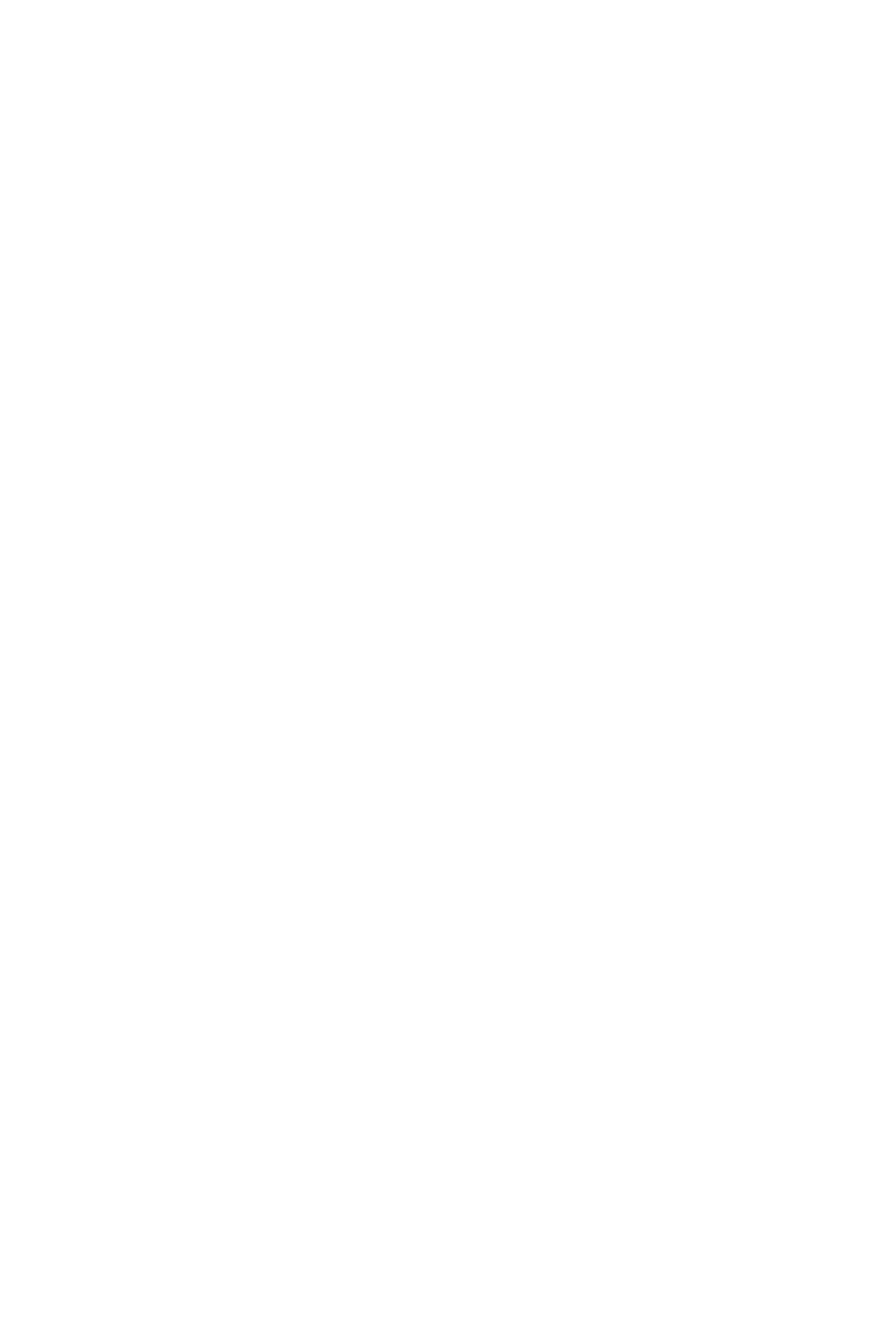
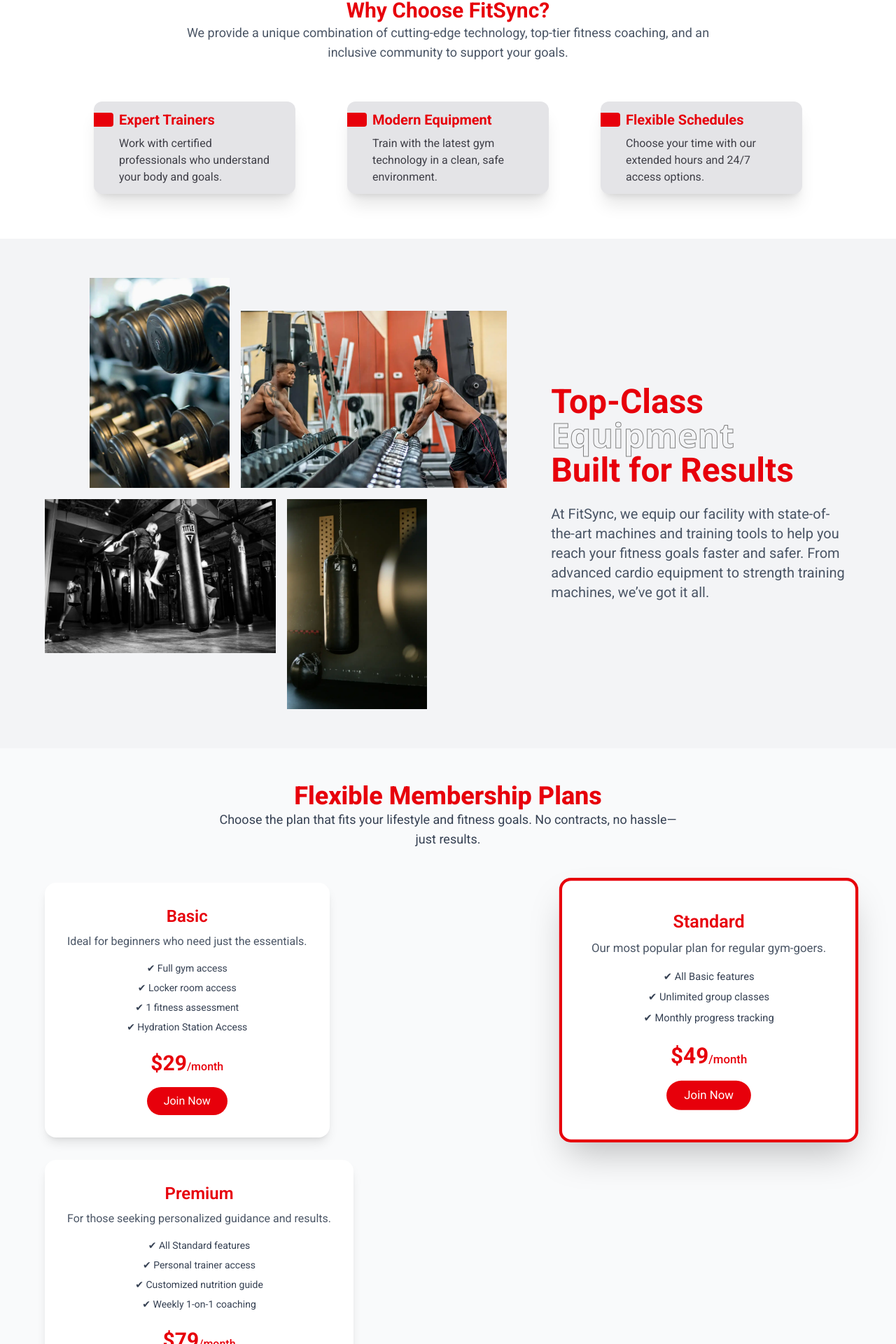
Before and after one commit to muhammadhussain29/FitSync, a React (Vite) app: page /member in a window 1280 px wide. Shown: the part 851-2771 px from the top of the page at 70% size. Before the commit the page ends 800 px from the top, so only its background shows below. Built offline with nearby package versions, Linux system fonts and the light colour scheme; a web font is replaced by a local one.

Commit message:
Members page added

```diff
--- a/src/pages/Member.jsx
+++ b/src/pages/Member.jsx
@@ -1,9 +1,140 @@
-import React from 'react'
+import React from "react";
+import SecondaryHeader from "../components/SecondaryHeader";
+import AchievementCard from "../components/AchievementCard";
+import FAQ from "../components/FAQ";
 
 const Member = () => {
+
+  const ChooseUs = [{
+    "heading": "Expert Trainers",
+    "text": "Work with certified professionals who understand your body and goals."
+  }, {
+    "heading": "Modern Equipment",
+    "text": "Train with the latest gym technology in a clean, safe environment."
+  }, {
+    "heading": "Flexible Schedules",
+    "text": "Choose your time with our extended hours and 24/7 access options."
+  }
+  ]
+
+  const faqs = [
+    {
+      "question": "Can I cancel my membership anytime?",
+      "answer": "Yes, you can cancel your membership at any time without any cancellation fees. Simply contact our support or visit the front desk."
+    },
+    {
+      "question": "Do you offer trial memberships?",
+      "answer": "Yes! We offer a 7-day free trial so you can experience our facilities and classes before committing."
+    },
+    {
+      "question": "Is there a joining fee?",
+      "answer": "No, we do not charge any joining or registration fees. What you see in the membership plan is what you pay."
+    },
+    {
+      "question": "Can I switch plans later?",
+      "answer": "Absolutely. You can upgrade or downgrade your membership plan at any time via your member dashboard or with our support team."
+    },
+    {
+      "question": "Are classes included in all plans?",
+      "answer": "Group classes are included in Standard and Premium plans. Basic members can purchase class passes separately."
+    }
+  ]
+
+
   return (
-    <div>Member</div>
-  )
-}
+    <div className="text-gray-800 roboto">
+      {/* Hero Section */}
+      <SecondaryHeader heading={"Join the FitSync Family"} subheading={""} text={"Transform your fitness journey with our premium facilities, expert trainers, and personalized plans tailored for every fitness goal."} button={["Learn More", "Subscribe"]} />
 
-export default Member
+      {/* Why Choose Us Section */}
+      <section className="py-12 md:px-16 px-8">
+        <h2 className="text-3xl text-center font-bold text-red-600">Why Choose FitSync?</h2>
+        <p className="text-lg text-gray-600 text-center mb-10 max-w-3xl mx-auto">
+          We provide a unique combination of cutting-edge technology, top-tier fitness
+          coaching, and an inclusive community to support your goals.
+        </p>
+        <div className="flex justify-evenly justify-items-stretch items-stretch flex-wrap mt-6">
+          {ChooseUs.map((elem, index) => {
+            return <AchievementCard key={index} data={elem} />
+          })}
+        </div>
+      </section>
+
+      {/* Equipment Section */}
+      <section className="py-12 md:px-16 px-8 bg-gray-100 flex md:flex-row flex-col-reverse">
+        <div className="mx-auto md:my-0 my-10">
+          {/* left */}
+          <div className="flex items-end sm:translate-x-4">
+            <img src="/images/gallery4.webp" alt="" className="h-[140px] sm:h-[170px] md:h-[200px] lg:h-[250px] xl:h-[300px] m-2" />
+            <img src="/images/gallery21.webp" alt="" className="w-[170px] sm:w-[200px] md:w-[230px] lg:w-[330px] xl:w-[380px] h-full m-2" />
+          </div>
+          <div className="flex sm:-translate-x-12 -translate-x-8">
+            <img src="/images/gallery16.webp" alt="" className="w-[170px] sm:w-[200px] md:w-[230px] lg:w-[280px] xl:w-[330px] h-full m-2" />
+            <img src="/images/gallery15.webp" alt="" className="h-[190px] sm:h-[220px] md:h-[200px] lg:h-[250px] xl:h-[300px] m-2" />
+          </div>
+        </div>
+        {/* right */}
+        <div className="md:w-2/5 flex flex-col justify-center pl-8">
+          <h2 className="xl:text-5xl lg:text-4xl md:text-2xl text-3xl font-bold text-red-600 md:mb-6 mb-2 text-center md:text-left">Top-Class <span className='stroke font-sans'>Equipment</span><br /> Built for Results</h2>
+          <p className="xl:text-xl lg:text-lg text-base text-gray-600 text-center md:text-left">At FitSync, we equip our facility with state-of-the-art machines and training tools to help you reach your fitness goals faster and safer. From advanced cardio equipment to strength training machines, we’ve got it all.
+          </p>
+        </div>
+      </section>
+
+      {/* Membership Plans Section */}
+      <section className="py-12 bg-gray-50 text-center  md:px-16 px-8">
+        <h2 className="text-4xl font-extrabold text-red-600 ">Flexible Membership Plans</h2>
+        <p className="text-lg text-gray-700 mb-12 max-w-2xl mx-auto">
+          Choose the plan that fits your lifestyle and fitness goals. No contracts, no hassle—just results.
+        </p>
+
+        <div className="flex justify-between items-center flex-wrap gap-8">
+          {/* Basic Plan */}
+          <div className="bg-white rounded-2xl shadow-lg p-8 hover:shadow-xl transition h-full">
+            <h3 className="text-2xl font-semibold text-red-600 mb-2">Basic</h3>
+            <p className="text-gray-600 mb-4">Ideal for beginners who need just the essentials.</p>
+            <ul className="text-sm text-gray-700 space-y-2 mb-6">
+              <li>✔ Full gym access</li>
+              <li>✔ Locker room access</li>
+              <li>✔ 1 fitness assessment</li>
+              <li>✔ Hydration Station Access</li>
+            </ul>
+            <p className="text-3xl font-bold text-red-600 mb-4">$29<span className="text-base font-medium">/month</span></p>
+            <button className="bg-red-600 text-white px-6 py-2 rounded-full hover:bg-red-700 transition">Join Now</button>
+          </div>
+
+          {/* Standard Plan (Featured) */}
+          <div className="bg-white rounded-2xl shadow-2xl border-4 border-red-600 p-10 transform scale-105">
+            <h3 className="text-2xl font-semibold text-red-600 mb-2">Standard</h3>
+            <p className="text-gray-600 mb-4">Our most popular plan for regular gym-goers.</p>
+            <ul className="text-sm text-gray-700 space-y-2 mb-6">
+              <li>✔ All Basic features</li>
+              <li>✔ Unlimited group classes</li>
+              <li>✔ Monthly progress tracking</li>
+            </ul>
+            <p className="text-3xl font-bold text-red-600 mb-4">$49<span className="text-base font-medium">/month</span></p>
+            <button className="bg-red-600 text-white px-6 py-2 rounded-full hover:bg-red-700 transition">Join Now</button>
+          </div>
+
+          {/* Premium Plan */}
+          <div className="bg-white rounded-2xl shadow-lg p-8 hover:shadow-xl transition">
+            <h3 className="text-2xl font-semibold text-red-600 mb-2">Premium</h3>
+            <p className="text-gray-600 mb-4">For those seeking personalized guidance and results.</p>
+            <ul className="text-sm text-gray-700 space-y-2 mb-6">
+              <li>✔ All Standard features</li>
+              <li>✔ Personal trainer access</li>
+              <li>✔ Customized nutrition guide</li>
+              <li>✔ Weekly 1-on-1 coaching</li>
+            </ul>
+            <p className="text-3xl font-bold text-red-600 mb-4">$79<span className="text-base font-medium">/month</span></p>
+            <button className="bg-red-600 text-white px-6 py-2 rounded-full hover:bg-red-700 transition">Join Now</button>
+          </div>
+        </div>
+      </section>
+          {/* faqs */}
+          <FAQ heading={"Frequently Asked Questions"} subheading={"Everything you need to know about our gym memberships, plans, and policies."} faqs={faqs} />
+    </div>
+  );
+};
+
+export default Member;
```
Also changed, not shown: src/pages/Gallery.jsx (+0 -29 lines).
